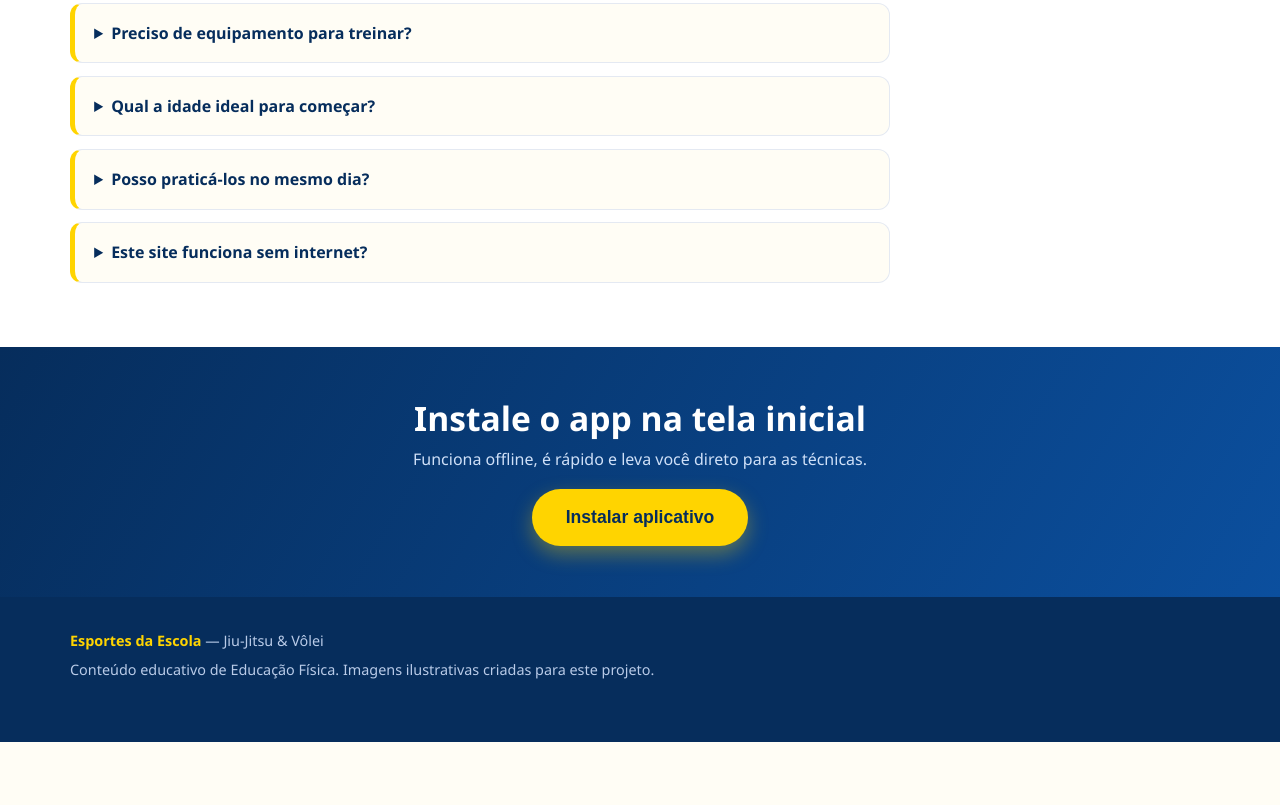
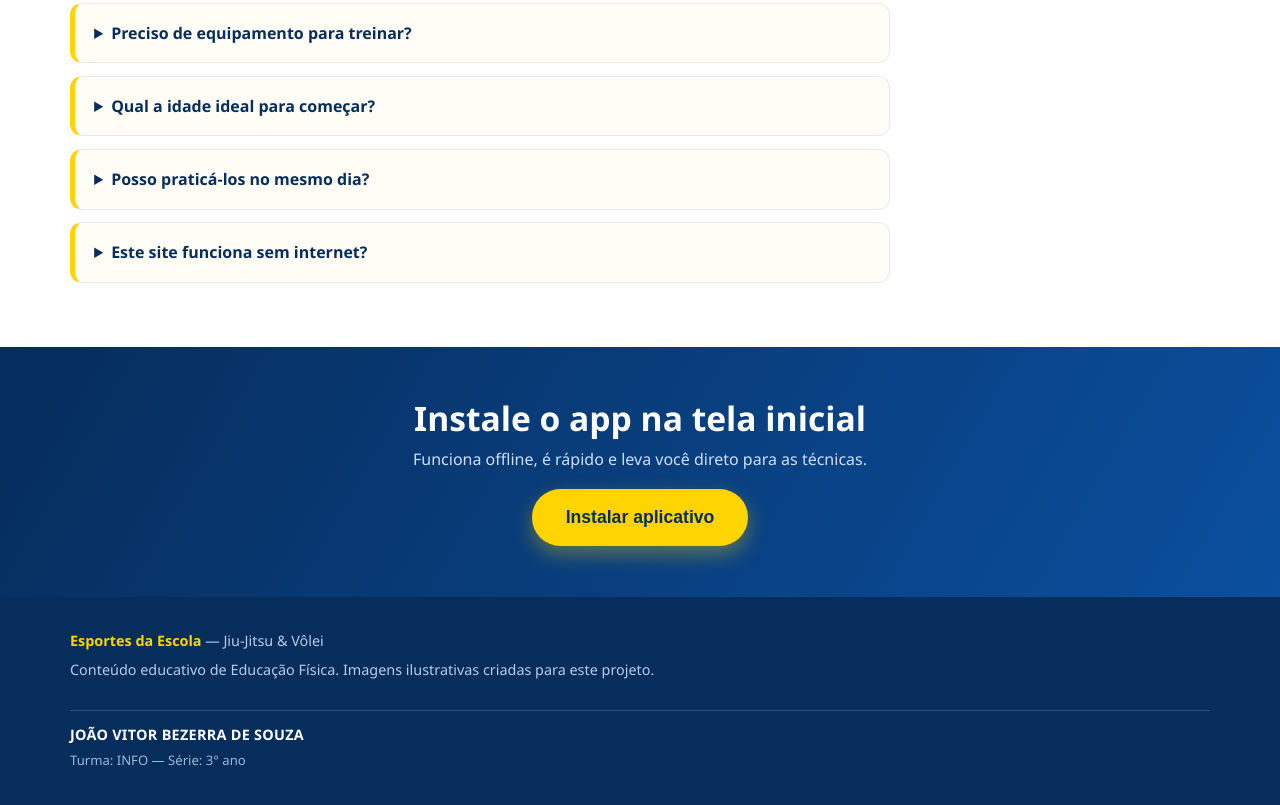
Before and after one commit to Vitinpjl07/Estudos-sobre-Educa-o-F-sica-, a website: page index.html in a window 1280 px wide. Shown: the part 4416-5221 px from the top of the page. Before the commit the page ends 5158 px from the top, so only its background shows below. Drawn offline with Linux system fonts and the light colour scheme.

Commit message:
Adiciona seção de autoria no rodapé

```diff
--- a/css/styles.css
+++ b/css/styles.css
@@ -185,6 +185,9 @@ p { margin: 0 0 1rem; }
 .rodape__conteudo p { margin: 0 0 .35rem; }
 .rodape strong { color: var(--amarelo); }
 .rodape__offline { color: var(--amarelo); font-weight: 600; min-height: 1.2em; }
+.rodape__autor { border-top: 1px solid rgba(255, 255, 255, 0.15); margin-top: .75rem; padding-top: .75rem; }
+.rodape__autor-nome { display: block; color: var(--branco); font-weight: 700; letter-spacing: 0.02em; }
+.rodape__autor-turma { display: block; color: #9db8d9; font-size: 0.82rem; margin-top: 0.15rem; }
 
 /* ---------- Toast ---------- */
 .toast {
--- a/index.html
+++ b/index.html
@@ -313,6 +313,10 @@
     <p><strong>Esportes da Escola</strong> — Jiu-Jitsu &amp; Vôlei</p>
     <p>Conteúdo educativo de Educação Física. Imagens ilustrativas criadas para este projeto.</p>
     <p class="rodape__offline" id="statusOffline" aria-live="polite"></p>
+    <p class="rodape__autor">
+      <span class="rodape__autor-nome">JOÃO VITOR BEZERRA DE SOUZA</span>
+      <span class="rodape__autor-turma">Turma: INFO — Série: 3° ano</span>
+    </p>
   </div>
 </footer>
 
```
